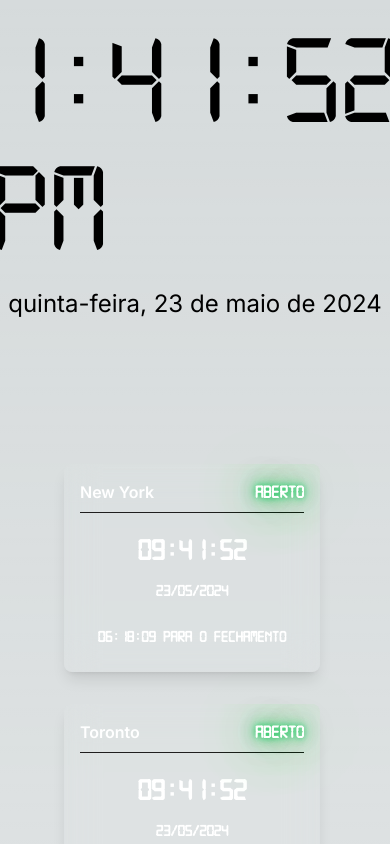
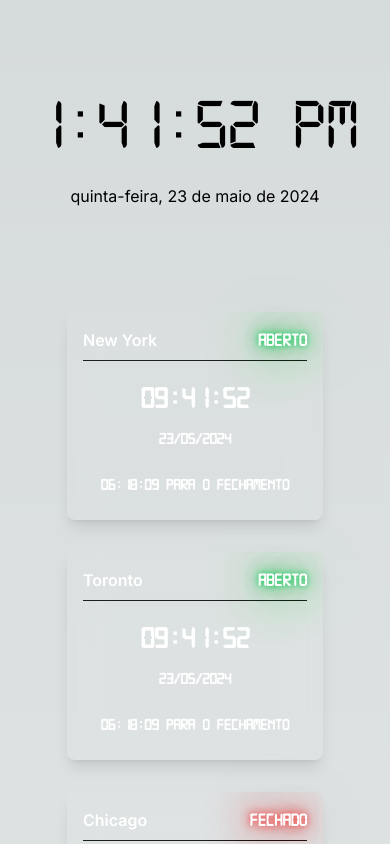
Before and after one commit to ViniciusRodrigues10/market-clock, a Next.js app: page / in a window 390 px wide. Shown: the top 844 px of the page. Built offline with nearby package versions, Linux system fonts and the light colour scheme.

Commit message:
feat: adjusting responsiveness

```diff
--- a/src/app/components/Calendar.tsx
+++ b/src/app/components/Calendar.tsx
@@ -1,5 +1,4 @@
 'use client'
-
 import { useEffect, useState } from "react"
 
 export const Calendar = () => {
@@ -18,7 +17,7 @@ export const Calendar = () => {
     const year = date.getFullYear();
 
     return (
-        <div className="flex justify-center items-center text-2xl mt-8">
+        <div className="flex justify-center items-center text-md mt-8 md:text-2xl">
             {dayOfWeek}, {day} de {month} de {year}
         </div>
     );
--- a/src/app/components/Clock.tsx
+++ b/src/app/components/Clock.tsx
@@ -18,5 +18,5 @@ export const Clock = ({ time: initial }: Props) => {
         return () => clearInterval(timer)
     }, [])
 
-    return <div className={`${digital.className} flex justify-center text-9xl tabular-nums md:mt-60`}>{time.toLocaleTimeString()}</div>
+    return <div className={`${digital.className} flex justify-center text-7xl tabular-nums mt-20 md:mt-60 md:text-9xl`}>{time.toLocaleTimeString()}</div>
 }
--- a/src/app/components/ClockCity.tsx
+++ b/src/app/components/ClockCity.tsx
@@ -4,8 +4,8 @@ import { ClockCard } from './ClockCard';
  export const ClockCity = () => {
 
     return (
-        <div className="mx-auto max-w-screen-xl p-16 mt-20">
-            <ul className="grid md:grid-cols-4 gap-8">
+        <div className="mx-auto max-w-screen-xl p-16 mt-10 md:mt-20 flex justify-center">
+            <ul className="grid md:grid-cols-2 lg:grid-cols-3 xl:grid-cols-4 gap-8">
                 <ClockCard cityName={'New York'} timeZone={'America/New_York'} marketOpeningTime={"09:30:00"} marketClosingTime={"16:00:00"} />
                 <ClockCard cityName={'Toronto'} timeZone={'America/Toronto'} marketOpeningTime={"09:30:00"} marketClosingTime={"16:00:00"} />
                 <ClockCard cityName={'Chicago'} timeZone={'America/Chicago'}  marketOpeningTime={"09:30:00"} marketClosingTime={"16:00:00"} />
```
